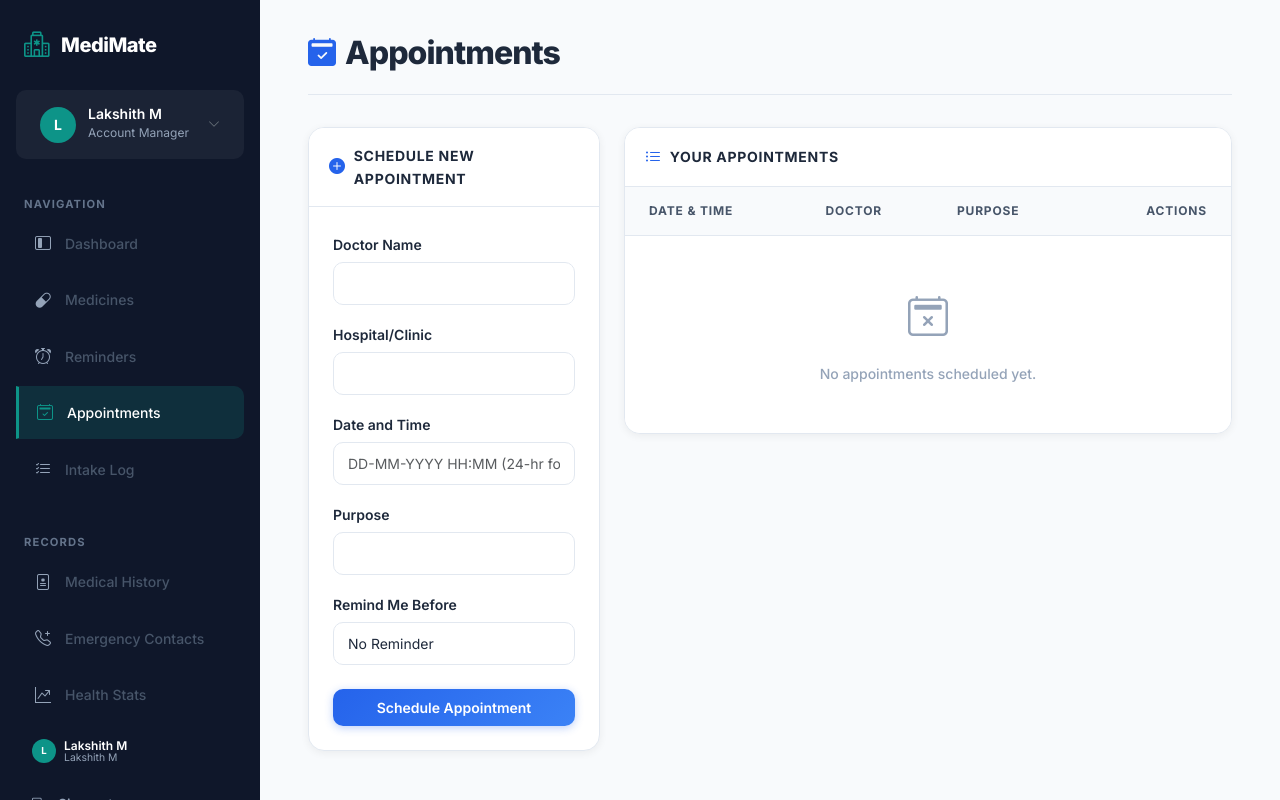
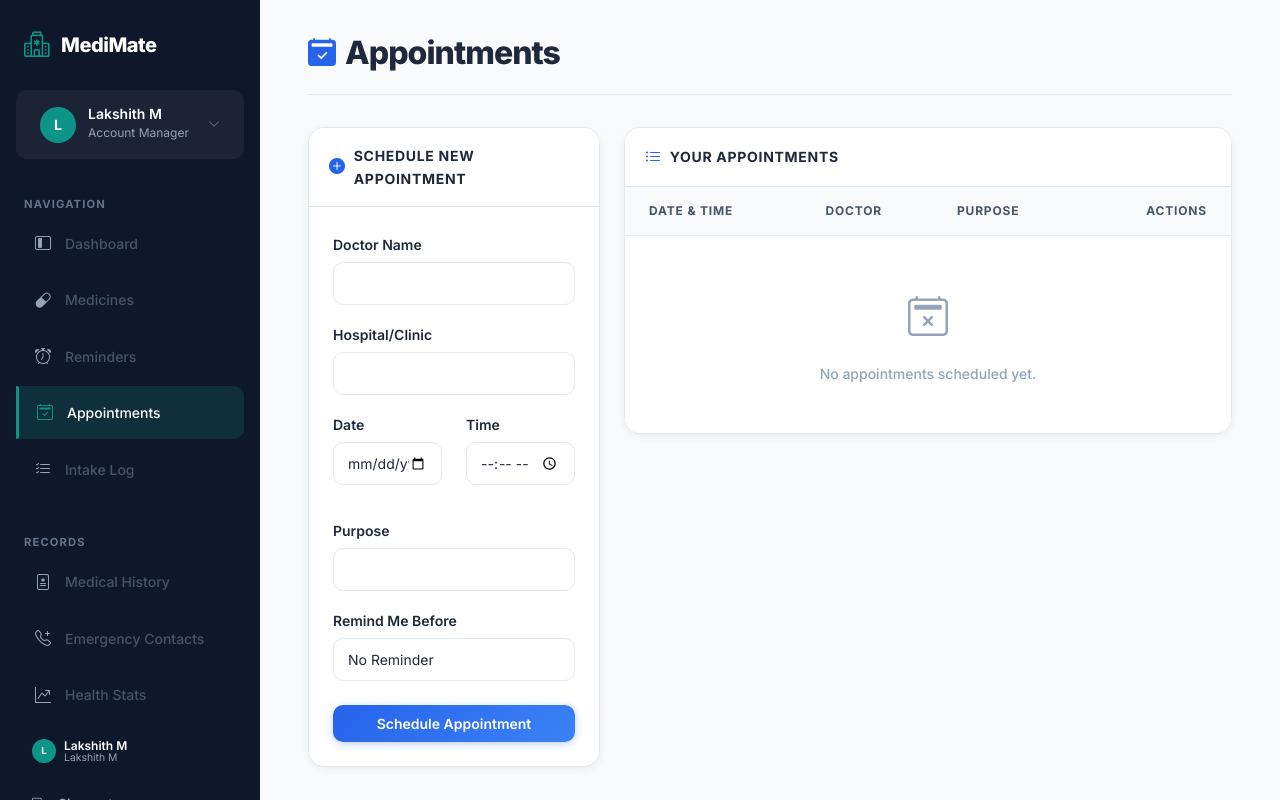
Before and after one commit to TeamO-6/MediMate, a Flask app: page /appointments in a window 1280 px wide. Run offline with Flask 3, Linux system fonts and the light colour scheme; a user stored in the database is signed in; data comes from the database, SQL or seed files in the repository; some libraries are stand-ins or nearby versions.

Commit message:
feat(ui): split appointment datetime input into separate date and time fields

```diff
--- a/app.py
+++ b/app.py
@@ -352,13 +352,13 @@ def appointments():
     db = get_db()
     if form.validate_on_submit():
         try:
-            dt_obj = datetime.strptime(form.date_time.data, '%d-%m-%Y %H:%M')
+            dt_obj = datetime.combine(form.date.data, form.time.data)
             db.execute('INSERT INTO appointments (profile_id, doctor_name, hospital, date_time, purpose, reminder_minutes_before) VALUES (?, ?, ?, ?, ?, ?)', (profile_id, form.doctor_name.data, form.hospital.data, dt_obj, form.purpose.data, form.reminder_minutes_before.data))
             db.commit()
             flash('Appointment scheduled.', 'success')
             return redirect(url_for('appointments'))
-        except ValueError:
-            flash('Invalid date/time format. Please use DD-MM-YYYY HH:MM.', 'danger')
+        except Exception as e:
+            flash('Failed to schedule appointment. Please check your inputs.', 'danger')
     all_appointments = db.execute('SELECT * FROM appointments WHERE profile_id = ? ORDER BY date_time DESC', (profile_id,)).fetchall()
     return render_template('appointments.html', form=form, appointments=all_appointments)
 
--- a/forms.py
+++ b/forms.py
@@ -69,7 +69,8 @@ class AppointmentForm(FlaskForm):
     """Model representing AppointmentForm."""
     doctor_name = StringField('Doctor Name', validators=[DataRequired()])
     hospital = StringField('Hospital/Clinic', validators=[Optional()])
-    date_time = StringField('Date and Time', validators=[DataRequired()], render_kw={"placeholder": "DD-MM-YYYY HH:MM (24-hr format)"})
+    date = DateField('Date', format='%Y-%m-%d', validators=[DataRequired()])
+    time = TimeField('Time', format='%H:%M', validators=[DataRequired()])
     purpose = StringField('Purpose', validators=[DataRequired()])
     reminder_minutes_before = SelectField('Remind Me Before', coerce=int, choices=[
         (0, 'No Reminder'), (15, '15 Minutes'), (30, '30 Minutes'), (60, '1 Hour'), (1440, '1 Day')
--- a/templates/appointments.html
+++ b/templates/appointments.html
@@ -19,7 +19,10 @@
                     {{ form.hidden_tag() }}
                     <div class="mb-3">{{ render_field(form.doctor_name) }}</div>
                     <div class="mb-3">{{ render_field(form.hospital) }}</div>
-                    <div class="mb-3">{{ render_field(form.date_time) }}</div>
+                    <div class="row mb-3">
+                        <div class="col-6">{{ render_field(form.date) }}</div>
+                        <div class="col-6">{{ render_field(form.time) }}</div>
+                    </div>
                     <div class="mb-3">{{ render_field(form.purpose) }}</div>
                     <div class="mb-4">{{ render_field(form.reminder_minutes_before) }}</div>
                     {{ form.submit(class="btn btn-primary w-100") }}
```
